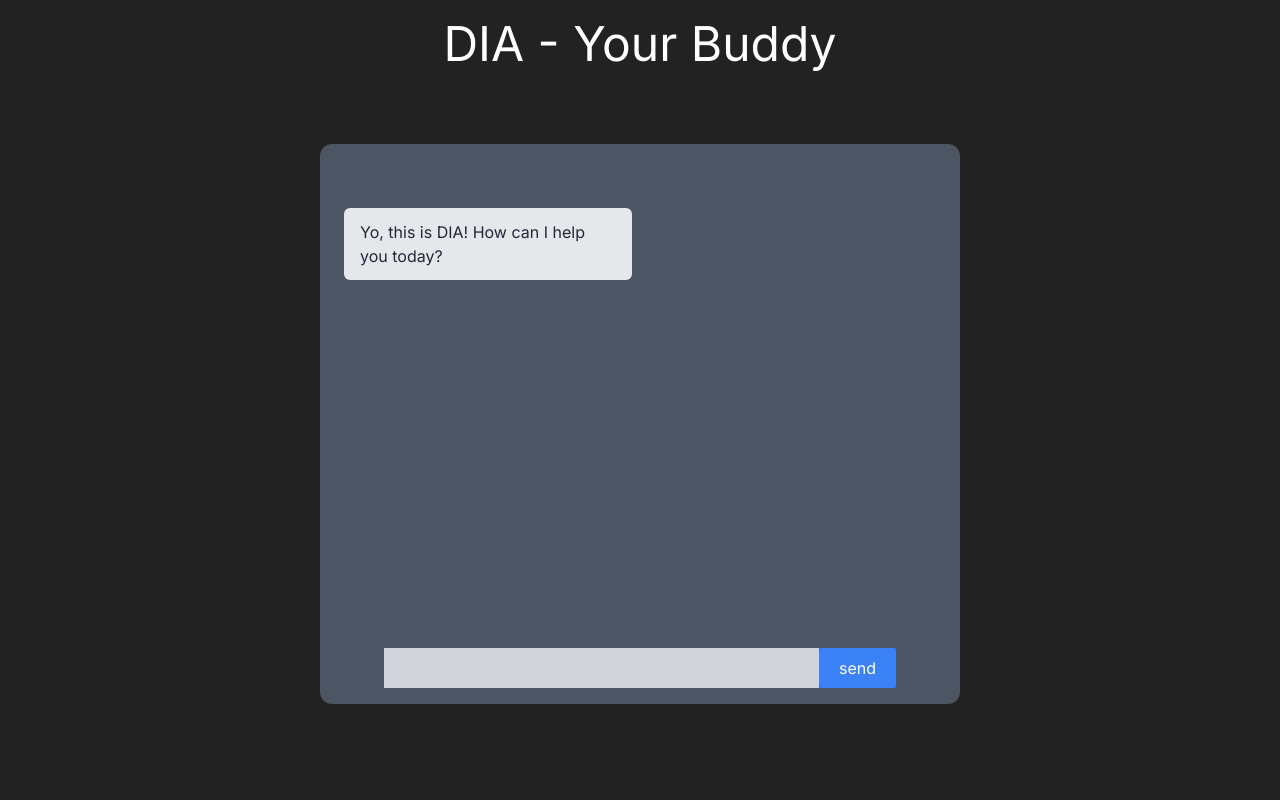
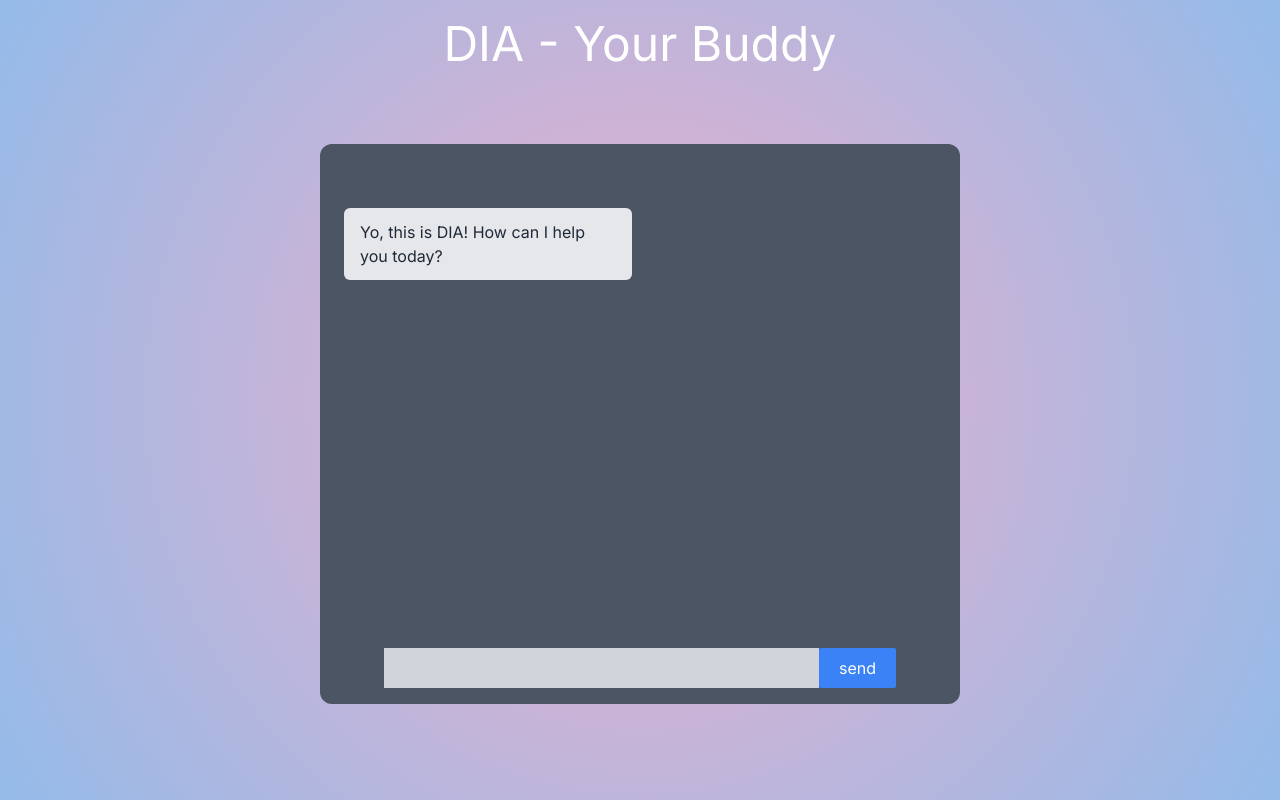
Before and after one commit to roshan-lal-dia/ai-chatbot-learnweb3DAO, a Next.js app: page / in a window 1280 px wide. Built offline with nearby package versions, Linux system fonts and the light colour scheme.

Commit message:
added gradient

```diff
--- a/src/app/globals.css
+++ b/src/app/globals.css
@@ -4,7 +4,8 @@
 
 body {
 
-  background: #222222 ;
+  background: rgb(238,174,202);
+  background: radial-gradient(circle, rgba(238,174,202,1) 0%, rgba(148,187,233,1) 100%);
   color: white;
 
 }
```
